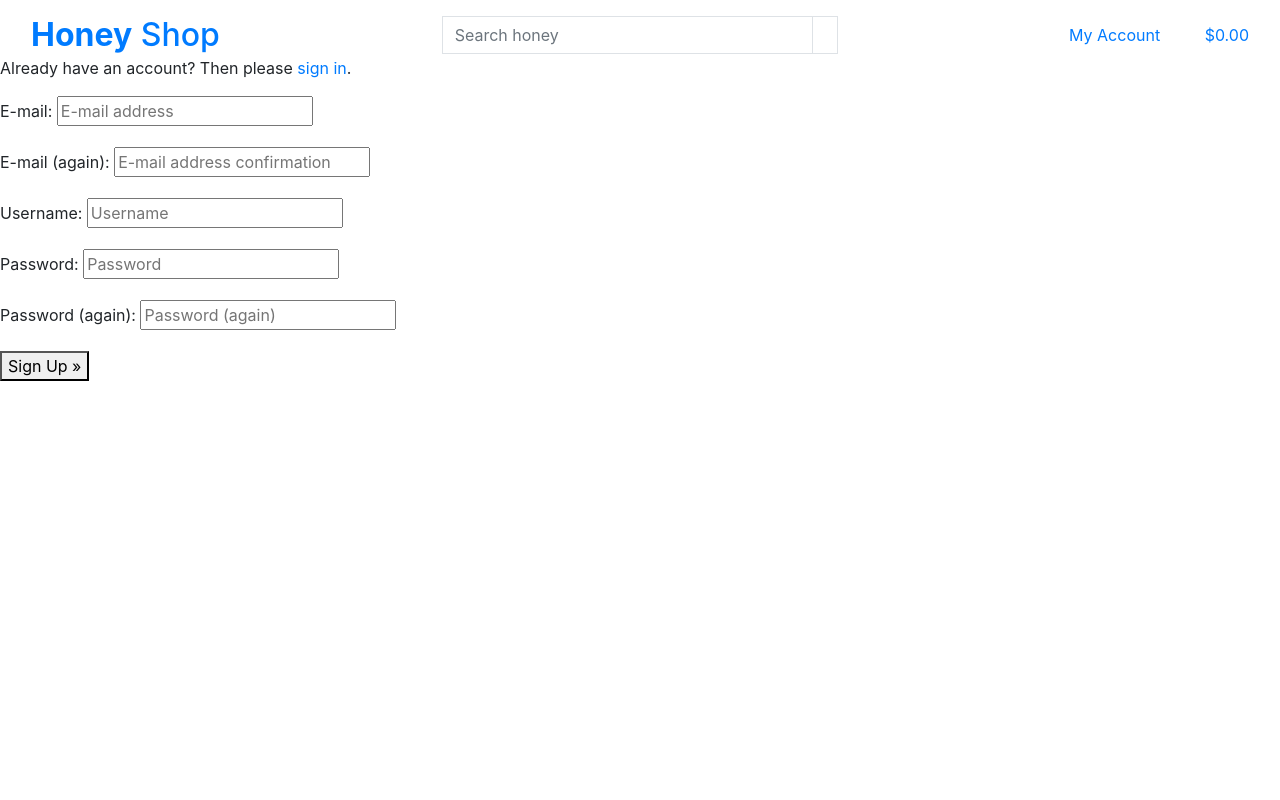
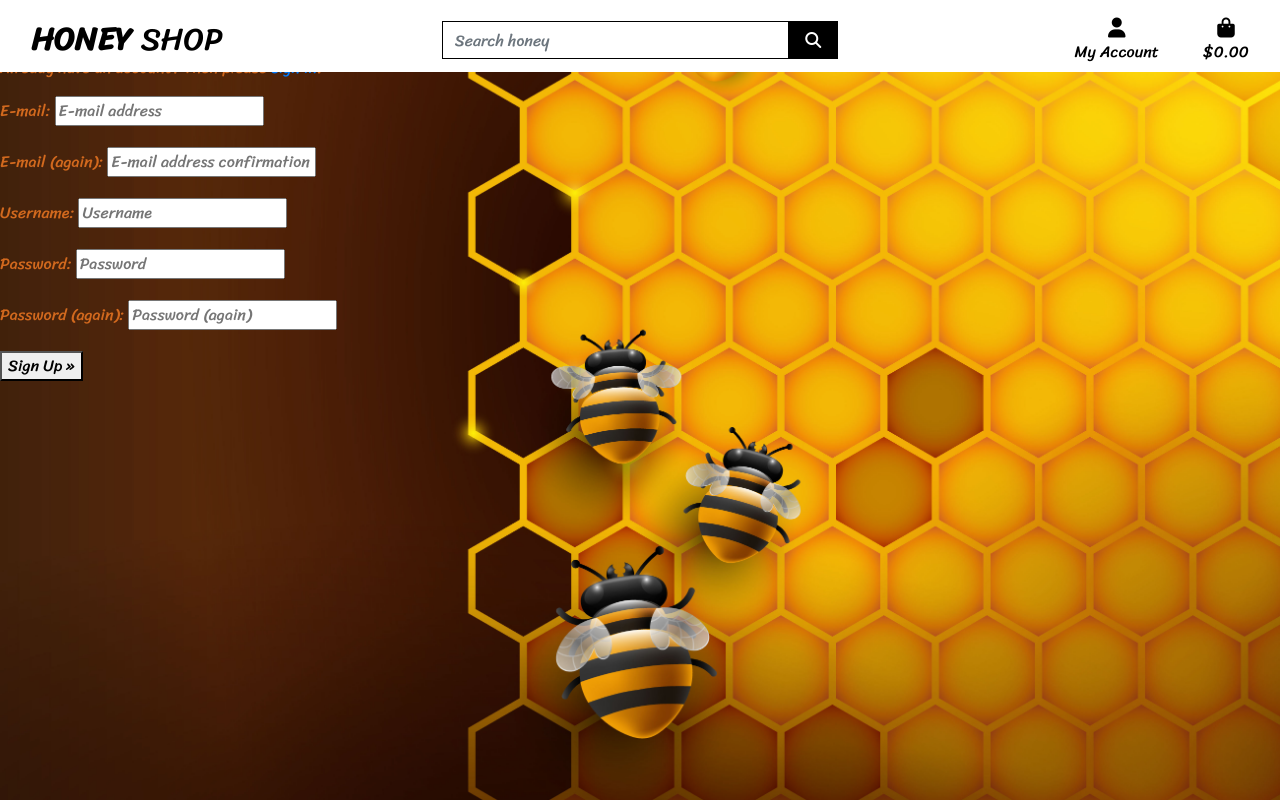
Before and after one commit to iiostefanos/honeyshopstef, a Django app: page /accounts/signup/ in a window 1280 px wide. Run offline with Django 3.2, Linux system fonts and the light colour scheme; some libraries are stand-ins or nearby versions.

Commit message:
completed home page header and css

```diff
--- a/honeyshopstef/settings.py
+++ b/honeyshopstef/settings.py
@@ -147,3 +147,7 @@
 # https://docs.djangoproject.com/en/3.0/howto/static-files/
 
 STATIC_URL = '/static/'
+STATICFILES_DIRS = (os.path.join(BASE_DIR, 'static'),)
+
+MEDIA_URL = '/media/'
+MEDIA_ROOT = os.path.join(BASE_DIR, 'media')
--- a/honeyshopstef/urls.py
+++ b/honeyshopstef/urls.py
@@ -15,9 +15,12 @@
 """
 from django.contrib import admin
 from django.urls import path, include
+from django.conf import settings
+from django.conf.urls.static import static
+
 
 urlpatterns = [
     path('admin/', admin.site.urls),
     path('accounts/', include('allauth.urls')),
     path('', include('home.urls')),
-]
+] + static(settings.MEDIA_URL, document_root=settings.MEDIA_ROOT)
--- /dev/null
+++ b/static/css/base.css
@@ -0,0 +1,97 @@
+html {
+ height: 100%;
+}
+
+body {
+    background: url('/media/honeybkg.jpg') no-repeat center center fixed;
+    background-size: cover;
+    height:calc(100vh - 164px);
+    color:chocolate;
+    font-family: Sriracha, cursive;
+}
+
+.border-black {
+    border: 1px solid black !important;
+}
+
+/* from Bulma */
+.icon {
+    align-items: center;
+    display: inline-flex;
+    justify-content: center;
+    height: 1.5rem;
+    width: 1.5rem;
+}
+
+.logo-font {
+    text-transform: uppercase;
+}
+
+.main-logo-link {
+    width: fit-content;
+}
+
+.shop-now-button {
+    background: black;
+    color: white;
+    min-width: 260px;
+}
+
+.btn-black {
+    background: black;
+    color: white;
+}
+
+.btn-outline-black {
+    background: white;
+    color: black !important; /* use important to override link colors for <a> elements */
+    border: 1px solid black;
+}
+
+.btn-outline-black:hover,
+.btn-outline-black:active,
+.btn-outline-black:focus {
+    background: black;
+    color: white !important;
+}
+
+.shop-now-button:hover,
+.shop-now-button:active,
+.shop-now-button:focus,
+.btn-black:hover,
+.btn-black:active,
+.btn-black:focus {
+    background: #222;
+    color: white;
+}
+
+.text-black {
+    color: #000 !important;
+}
+
+.border-black {
+    border: 1px solid black !important;
+}
+
+/* -------------------------------- Media Queries */
+
+/* Slightly larger container on xl screens */
+@media (min-width: 1200px) {
+  .container {
+    max-width: 80%;
+  }
+}
+
+/*fixed top navbar only on medium and up */
+@media (min-width:992px) {
+    .fixed-top-desktop-only{
+        position: fixed;
+        top: 0;
+        right: 0;
+        left: 0;
+        z-index: 1030;
+    }
+    .header-container {
+    padding-top: 164px;
+    }
+}
--- a/templates/base.html
+++ b/templates/base.html
@@ -17,6 +17,8 @@
     {% block corecss %}
     <!-- Bootstrap CSS -->
     <link rel="stylesheet" href="https://stackpath.bootstrapcdn.com/bootstrap/4.5.0/css/bootstrap.min.css" integrity="sha384-9aIt2nRpC12Uk9gS9baDl411NQApFmC26EwAOH8WgZl5MYYxFfc+NcPb1dKGj7Sk" crossorigin="anonymous">
+    <link rel="stylesheet" href="https://fonts.googleapis.com/css2?family=Sriracha&display=swap" >
+    <link rel="stylesheet" href="{% static 'css/base.css' %}">
     {% endblock %}
 
     {% block extra_css %}
@@ -26,6 +28,7 @@
      {% block corejs %}
     <!-- Optional JavaScript -->
     <!-- jQuery first, then Popper.js, then Bootstrap JS -->
+    <script src="https://kit.fontawesome.com/01960bf95e.js" crossorigin="anonymous"></script>
     <script src="https://code.jquery.com/jquery-3.5.1.slim.min.js" integrity="sha384-DfXdz2htPH0lsSSs5nCTpuj/zy4C+OGpamoFVy38MVBnE+IbbVYUew+OrCXaRkfj" crossorigin="anonymous"></script>
     <script src="https://cdn.jsdelivr.net/npm/popper.js@1.16.0/dist/umd/popper.min.js" integrity="sha384-Q6E9RHvbIyZFJoft+2mJbHaEWldlvI9IOYy5n3zV9zzTtmI3UksdQRVvoxMfooAo" crossorigin="anonymous"></script>
     <script src="https://stackpath.bootstrapcdn.com/bootstrap/4.5.0/js/bootstrap.min.js" integrity="sha384-OgVRvuATP1z7JjHLkuOU7Xw704+h835Lr+6QL9UvYjZE3Ipu6Tp75j7Bh/kR0JKI" crossorigin="anonymous"></script>
@@ -71,9 +74,9 @@
     <div class="dropdown-menu border-0" aria-labelledby="user-options">
                             {% if request.user.is_authenticated %}
                                 {% if request.user.is_superuser %}
-                                    <a href="{% url 'add_product' %}" class="dropdown-item">Product Management</a>
+                                    <a href="" class="dropdown-item">Product Management</a>
                                 {% endif %}
-                                <a href="{% url 'profile' %}" class="dropdown-item">My Profile</a>
+                                <a href="" class="dropdown-item">My Profile</a>
                                 <a href="{% url 'account_logout' %}" class="dropdown-item">Logout</a>
                             {% else %}
                                 <a href="{% url 'account_signup' %}" class="dropdown-item">Register</a>
@@ -82,7 +85,7 @@
                         </div>
                     </li>
                     <li class="list-inline-item">
-                        <a class="{% if grand_total %}text-info font-weight-bold{% else %}text-black{% endif %} nav-link" href="{% url 'view_bag' %}">
+                        <a class="{% if grand_total %}text-info font-weight-bold{% else %}text-black{% endif %} nav-link" href="">
                             <div class="text-center">
                                 <div><i class="fas fa-shopping-bag fa-lg"></i></div>
                                 <p class="my-0">
```
Also changed, not shown: media/honeybkg.jpg (added).
